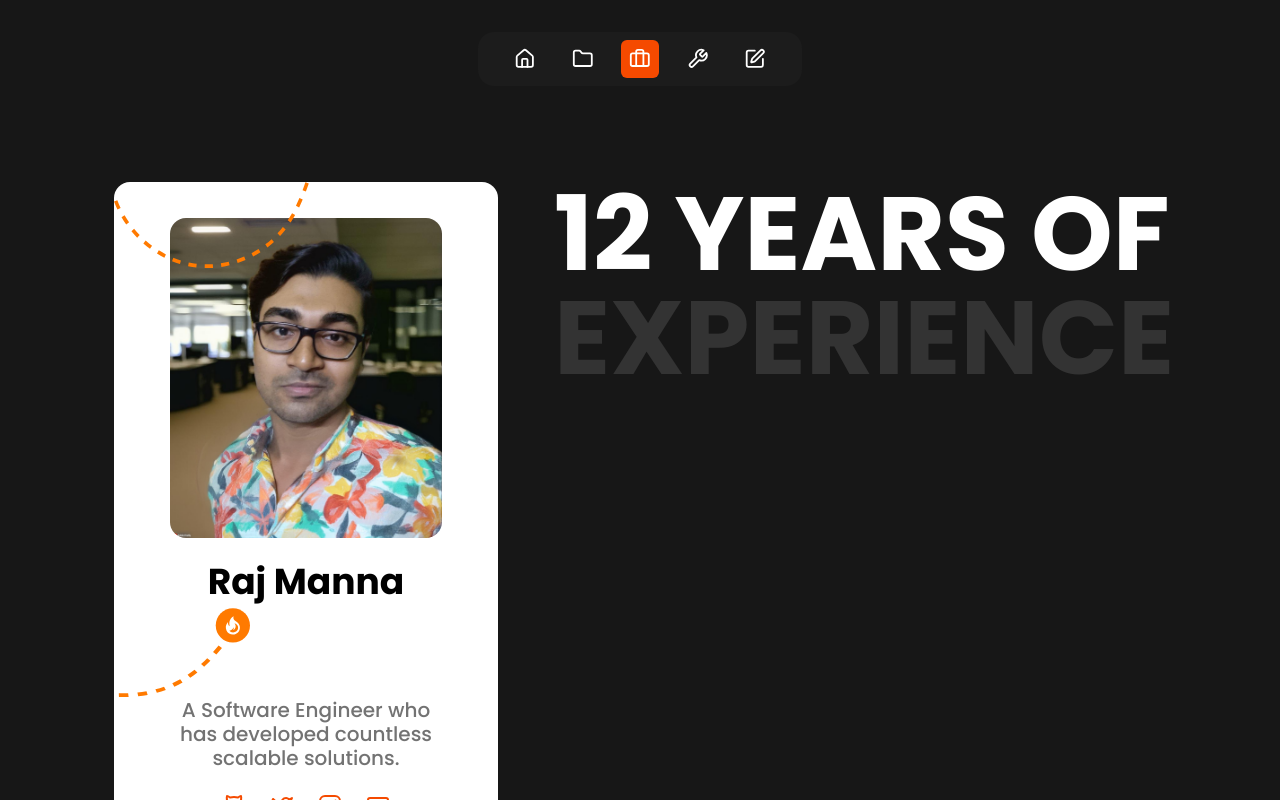
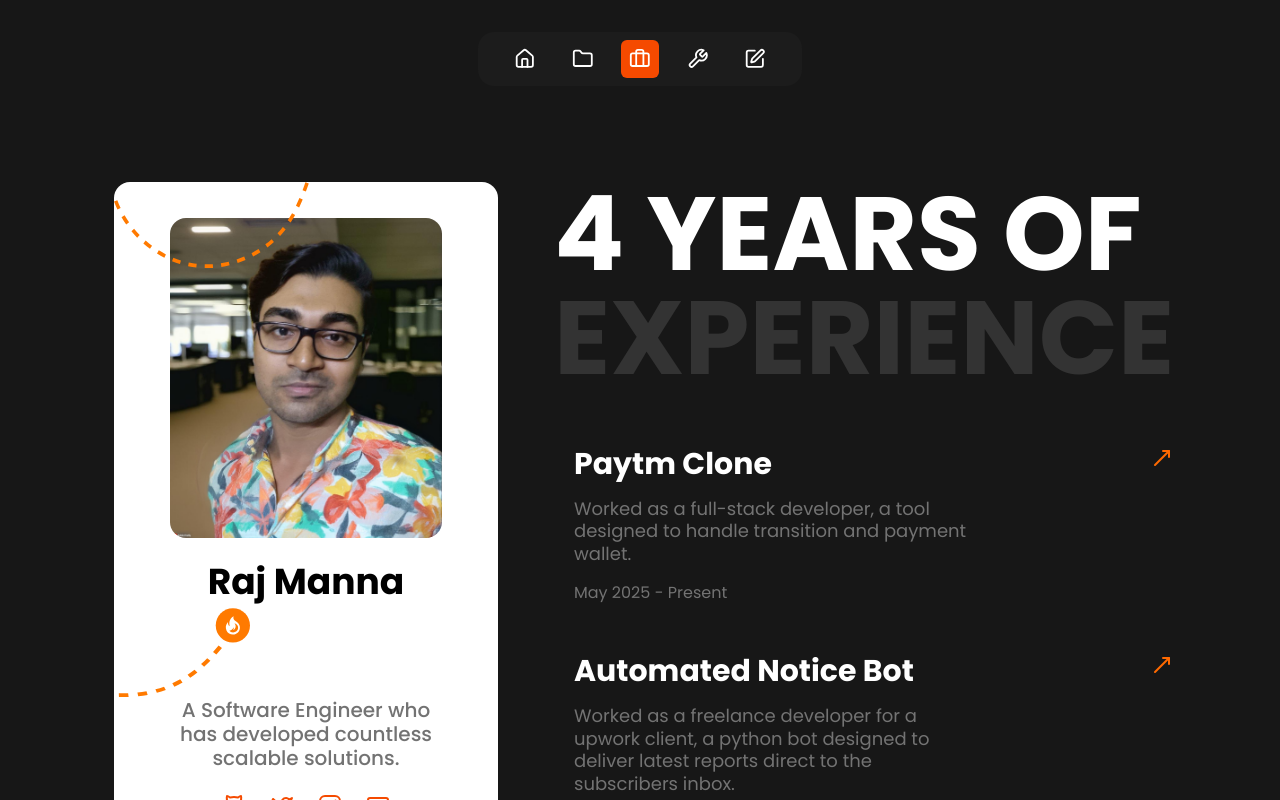
Before and after one commit to dev-rajm/manna-portfolio, a Next.js app: page /experience in a window 1280 px wide. Built offline with nearby package versions, Linux system fonts and the light colour scheme.

Commit message:
added tools section

```diff
--- a/app/(routes)/(home)/page.tsx
+++ b/app/(routes)/(home)/page.tsx
@@ -1,16 +1,20 @@
 import ProjectComponent from "@/components/projects";
 import IntroComponent from "@/components/intro";
 import ExperienceComponent from "@/components/experienceComponent";
+import ToolComponent from "@/components/toolComponent";
 
 const HomePage = () => {
   return (
     <>
       <IntroComponent />
-      <div className="mt-16 lg:mt-32 text-center lg:text-start">
+      <div className="mt-16 lg:mt-32">
         <ProjectComponent />
       </div>
-      <div className="mt-16 lg:mt-32 text-center lg:text-start">
+      <div className="mt-16 lg:mt-32">
         <ExperienceComponent />
+      </div>
+      <div className="mt-16 lg:mt-32">
+        <ToolComponent />
       </div>
     </>
   );
--- /dev/null
+++ b/components/experienceCard.tsx
@@ -0,0 +1,48 @@
+import { MoveUpRight } from "lucide-react";
+import Link from "next/link";
+
+const experiences = [
+  {
+    title: "Paytm Clone",
+    desc: "Worked as a full-stack developer, a tool designed to handle transition and payment wallet.",
+    timeline: "May 2025 - Present",
+    href: "#",
+  },
+  {
+    title: "Automated Notice Bot",
+    desc: "Worked as a freelance developer for a upwork client, a python bot designed to deliver latest reports direct to the subscribers inbox.",
+    timeline: "Mar 2025 - Apr 2025",
+    href: "#",
+  },
+  {
+    title: "DakshSCRA Testing",
+    desc: "Worked as a freelance developer on DakshSCRA, a tool designed to analyze security bug on your app.",
+    timeline: "Nov 2024 - Jan 2025",
+    href: "https://github.com/coffeeandsecurity/DakshSCRA",
+  },
+];
+
+const ExperienceCards = () => {
+  return (
+    <div className="mt-8">
+      {experiences.map((exp) => (
+        <Link key={exp.title} href={exp?.href}>
+          <div className="flex justify-between hover:bg-black/30 px-3 py-4 lg:px-5 lg:py-6 rounded-2xl transition group">
+            <div className="text-neutral-500 w-full lg:w-2/3">
+              <h3 className="text-xl lg:text-3xl font-bold text-white">
+                {exp.title}
+              </h3>
+              <p className="my-4 leading-normal lg:leading-tight text-base lg:text-lg">
+                {exp.desc}
+              </p>
+              <span className="">{exp.timeline}</span>
+            </div>
+            <MoveUpRight className="text-orange-500 delay-150 duration-300 group-hover:-translate-y-5 group-hover:translate-x-5 hidden lg:block" />
+          </div>
+        </Link>
+      ))}
+    </div>
+  );
+};
+
+export default ExperienceCards;
--- a/components/experienceComponent.tsx
+++ b/components/experienceComponent.tsx
@@ -1,7 +1,15 @@
+import ExperienceCards from "./experienceCard";
 import Heading from "./heading";
 
 const ExperienceComponent = () => {
-  return <Heading highlightedLabel="12 Years of" MutedLabel="experience" />;
+  return (
+    <>
+      <Heading highlightedLabel="4 Years of" MutedLabel="experience" />
+      <div>
+        <ExperienceCards />
+      </div>
+    </>
+  );
 };
 
 export default ExperienceComponent;
--- a/components/projectCard.tsx
+++ b/components/projectCard.tsx
@@ -28,7 +28,7 @@ const ProjectCard = () => {
     <>
       {projects.map((project) => (
         <Link key={project.href} href={project.href}>
-          <div className="flex justify-between hover:bg-black/20 py-2 lg:p-5 rounded-2xl transition group">
+          <div className="flex justify-between hover:bg-black/30 py-2 lg:p-5 rounded-2xl transition group">
             <div className="flex items-center">
               <div className="w-28 h-28 lg:w-36 lg:h-36 relative">
                 <Image
--- /dev/null
+++ b/components/toolComponent.tsx
@@ -0,0 +1,11 @@
+import Heading from "./heading";
+
+const ToolComponent = () => {
+  return (
+    <>
+      <Heading highlightedLabel="Premium" MutedLabel="Tools" />
+    </>
+  );
+};
+
+export default ToolComponent;
```
